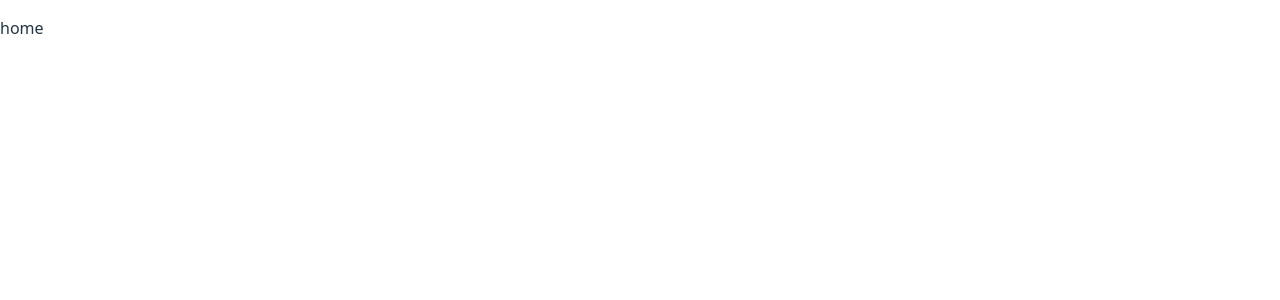
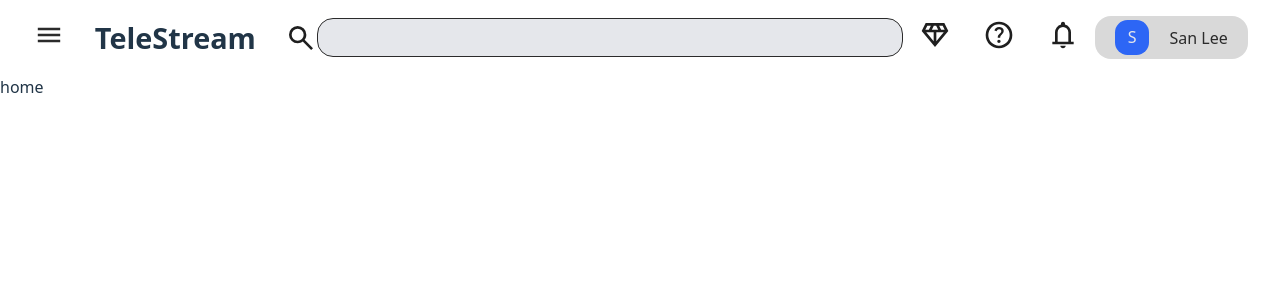
Before and after one commit to jdPronab/telestream-frontend, a React (Vite) app: page / in a window 1280 px wide. Shown: the top 300 px of the page. Built offline with nearby package versions, Linux system fonts and the light colour scheme.

Commit message:
Large screen navbar added

```diff
--- a/src/components/Navbar.jsx
+++ b/src/components/Navbar.jsx
@@ -1,7 +1,43 @@
 import { Link } from "react-router"
+import SearchBar from "./SearchBar"
+import '../styles/Navbar.css'
+
 const Navbar = () => {
   return (
     <header className="mil-large mbl-small" >
+      <nav className="flex align-items-center">
+        <div className="flex align-items-center">
+          <button className="discard-button">
+            <img
+              className="medium-img"
+              src="src/assets/hamburger.svg"
+              alt="hamburger" />
+          </button>
+          <h1 className="logo-text mil-small">TeleStream</h1>
+        </div>
+        <SearchBar />
+        <div className="flex align-items-center space-around">
+          <Link to='/'>
+            <img
+              className="medium-img mil-small"
+              src="src/assets/diamond.svg"
+              alt="subscription" />
+          </Link>
+          <Link to='/'>
+            <img
+              className="medium-img mil-small"
+              src="src/assets/help.svg"
+              alt="subscription" />
+          </Link>
+          <Link to='/'>
+            <img
+              className="medium-img mil-small"
+              src="src/assets/notifications.svg"
+              alt="subscription" />
+          </Link>
+        </div>
+        <button className="nav-user-btn"><span className="user-initial">S</span> San Lee</button>
+      </nav>
     </header>
   )
 }
```
